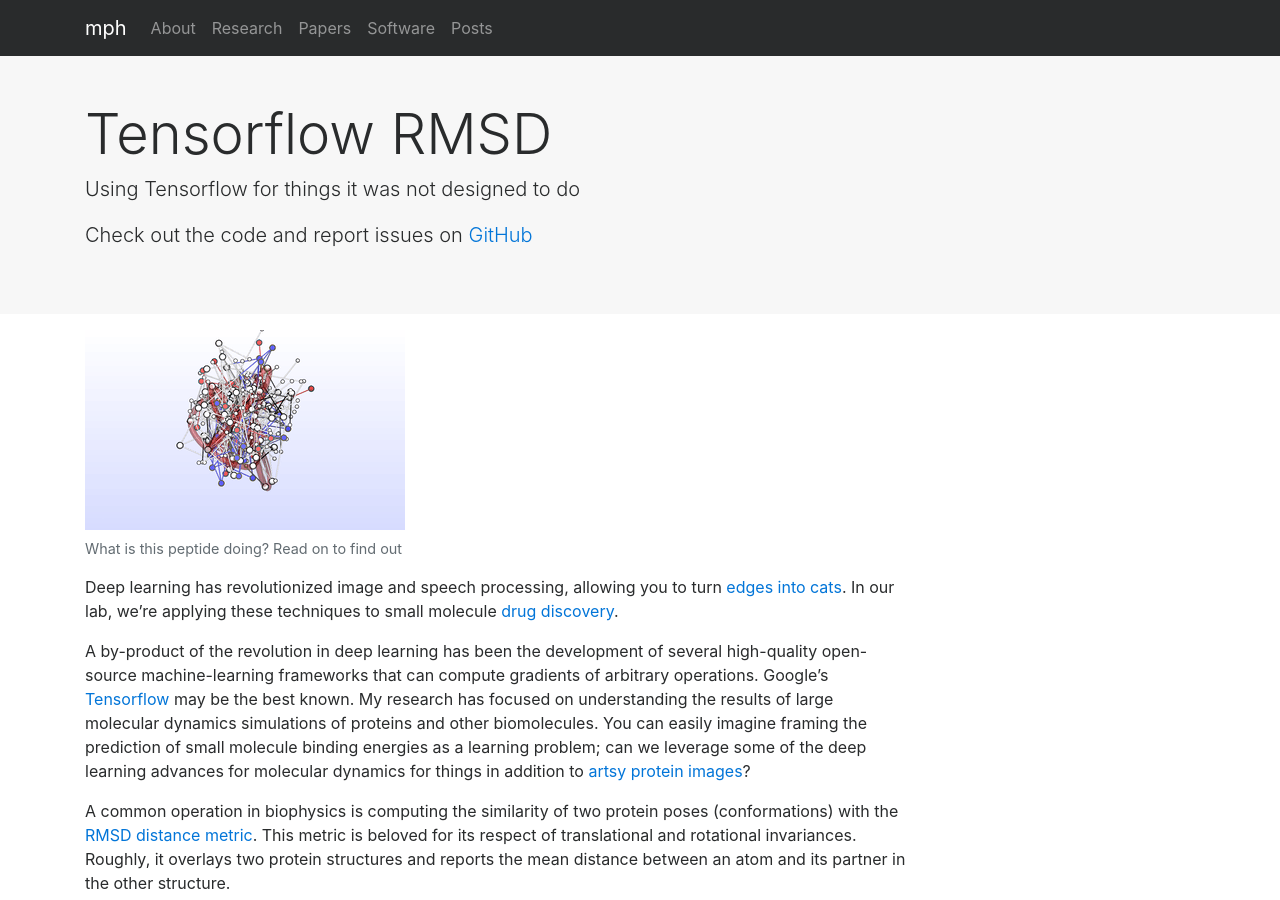
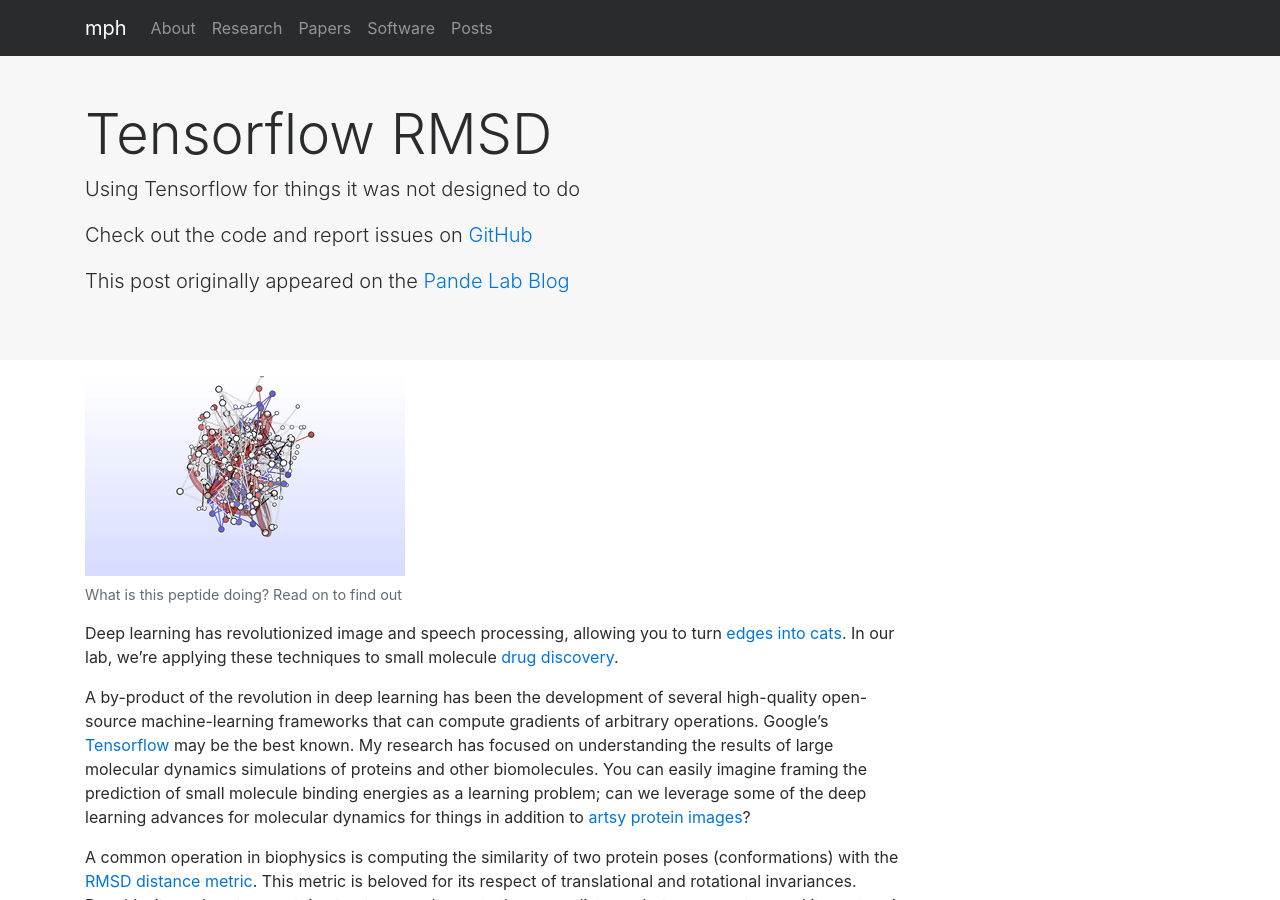
Before and after one commit to mpharrigan/mpharrigan.github.io, a Jekyll site: the page built from 2017/tensorflow-rmsd.md, in a window 1280 px wide and 900 px high. Built offline with Jekyll 4.4.1, drawn with Linux system fonts in a browser that asks for light colours.

Commit message:
Link to Pande Lab blog

```diff
--- a/2017/tensorflow-rmsd.md
+++ b/2017/tensorflow-rmsd.md
@@ -4,6 +4,10 @@ title: Tensorflow RMSD
 lead: |
     <p class="lead">Using Tensorflow for things it was not designed to do</p>
     <p class="lead">Check out the code and report issues on <a href="https://github.com/mdtraj/tftraj">GitHub</a></p>
+    <p class="lead">This post originally appeared on the
+        <a href="https://medium.com/@pandelab/tensorflow-rmsd-using-tensorflow-for-things-it-was-not-designed-to-do-ada4c9aa0ea2">
+        Pande Lab Blog</a>
+    </p>
 ---
 
 <figure class="figure">
```
